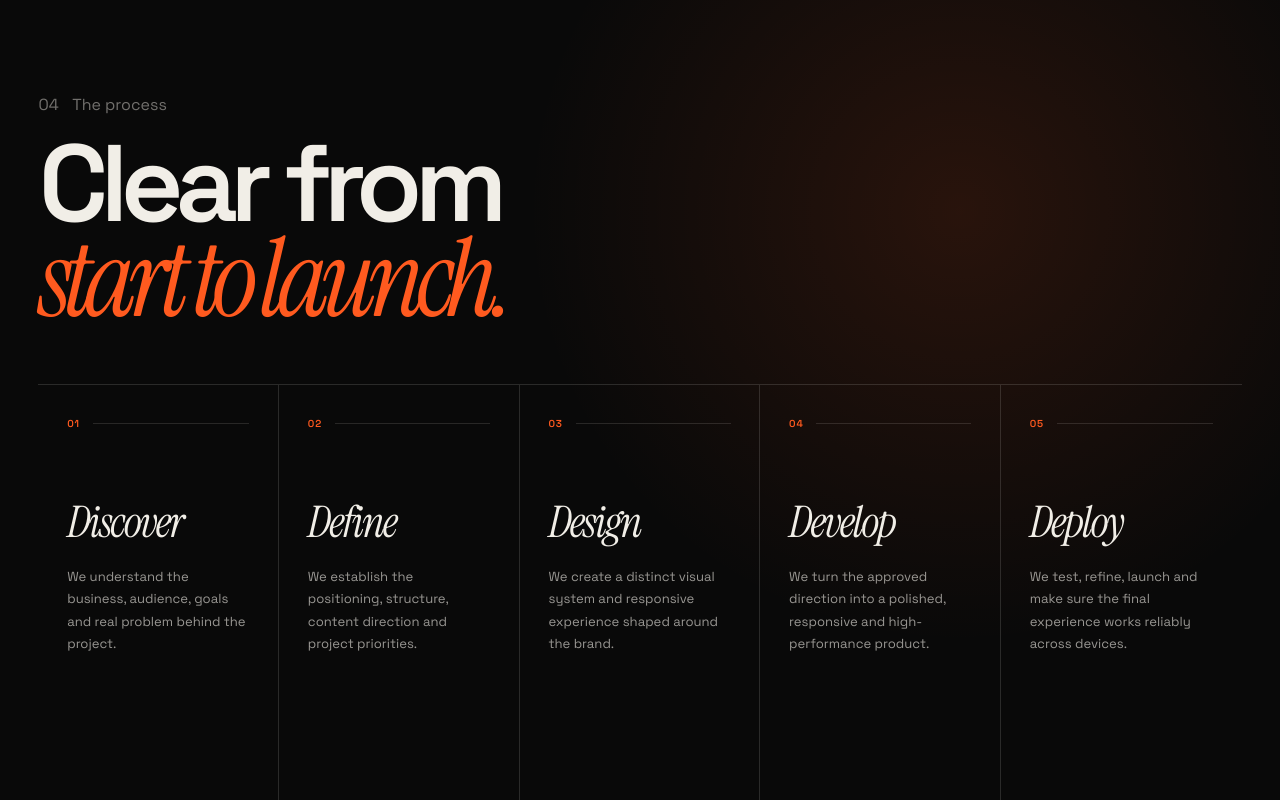
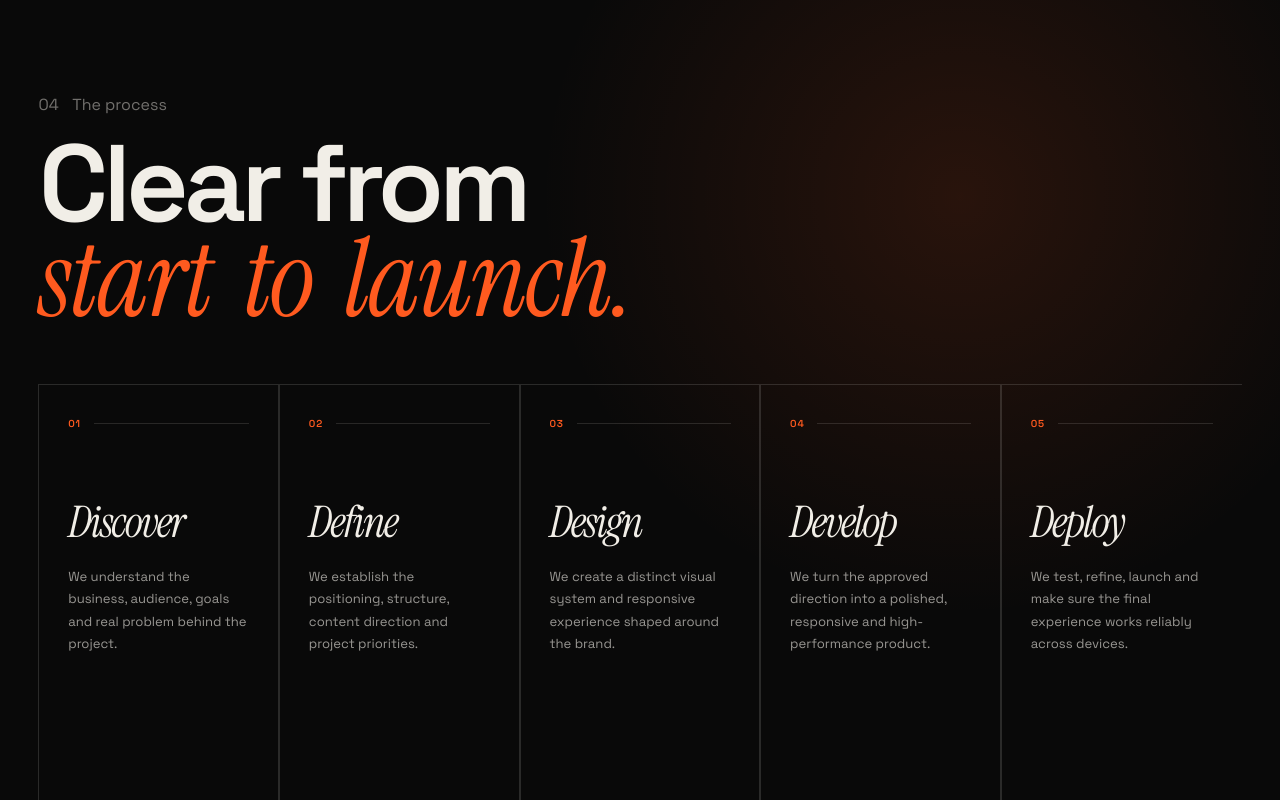
Before and after one commit to LinukaBandara/ark-ii, a React (Vite) app: page / in a window 1280 px wide. Shown: the part 10100-10900 px from the top of the page. Built offline with nearby package versions, Linux system fonts and the light colour scheme.

Commit message:
Fix process grid dividers and spacing

```diff
--- a/src/components/ProcessSection/ProcessSection.css
+++ b/src/components/ProcessSection/ProcessSection.css
@@ -5,7 +5,7 @@
     radial-gradient(circle at 75% 20%, rgba(255, 90, 31, 0.13), transparent 30%),
     var(--black);
   color: var(--ivory);
-  padding: 6rem var(--page-padding);
+  padding: 6rem var(--page-padding) 3rem;
 }
 
 .process-section__heading {
@@ -18,11 +18,13 @@
   max-width: 10ch;
   font-size: clamp(3.3rem, 14vw, 7.2rem);
   font-weight: 600;
-  letter-spacing: -0.075em;
+  letter-spacing: -0.05em;
   line-height: 0.88;
 }
 
 .process-section__heading h2 span {
+  letter-spacing: -0.02em;
+  word-spacing: 0.14em;
   display: block;
   color: var(--orange);
   font-family: var(--font-serif);
@@ -101,7 +103,7 @@
 @media (min-width: 760px) {
   .process-section {
     padding-top: 8rem;
-    padding-bottom: 8rem;
+    padding-bottom: 4rem;
   }
 
   .process-section__steps {
@@ -111,6 +113,7 @@
   .process-step {
     min-height: 20rem;
     padding: 1.8rem;
+    border-left: 1px solid rgba(241, 238, 231, 0.14);
     border-right: 1px solid rgba(241, 238, 231, 0.14);
   }
 
@@ -128,7 +131,7 @@
 @media (min-width: 1100px) {
   .process-section {
     padding-top: 9.5rem;
-    padding-bottom: 9rem;
+    padding-bottom: 4.5rem;
   }
 
   .process-section__heading h2 {
@@ -146,6 +149,7 @@
   }
 
   .process-step:nth-child(even) {
+    border-left: 1px solid rgba(241, 238, 231, 0.14);
     border-right: 1px solid rgba(241, 238, 231, 0.14);
   }
 
```
